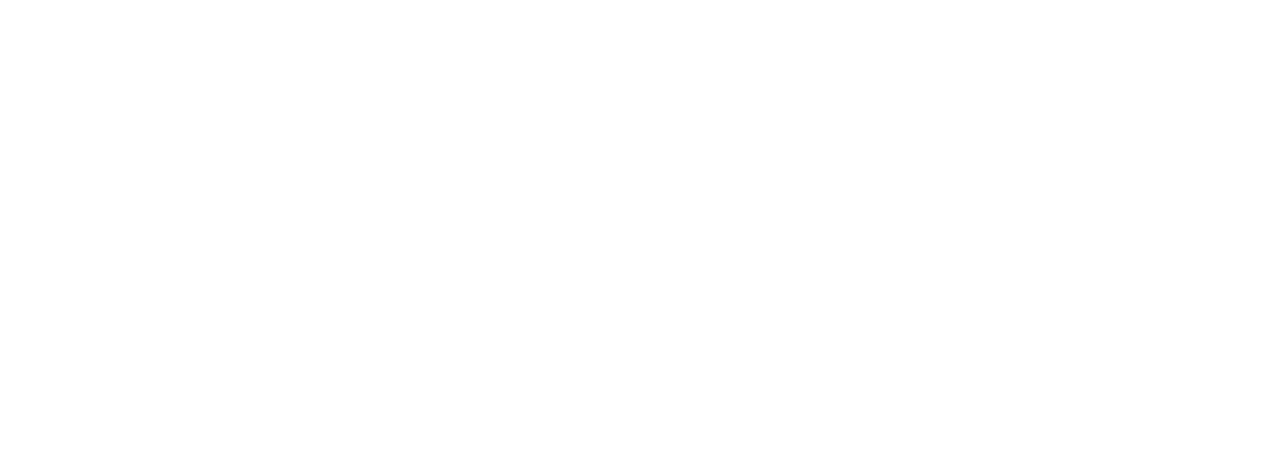
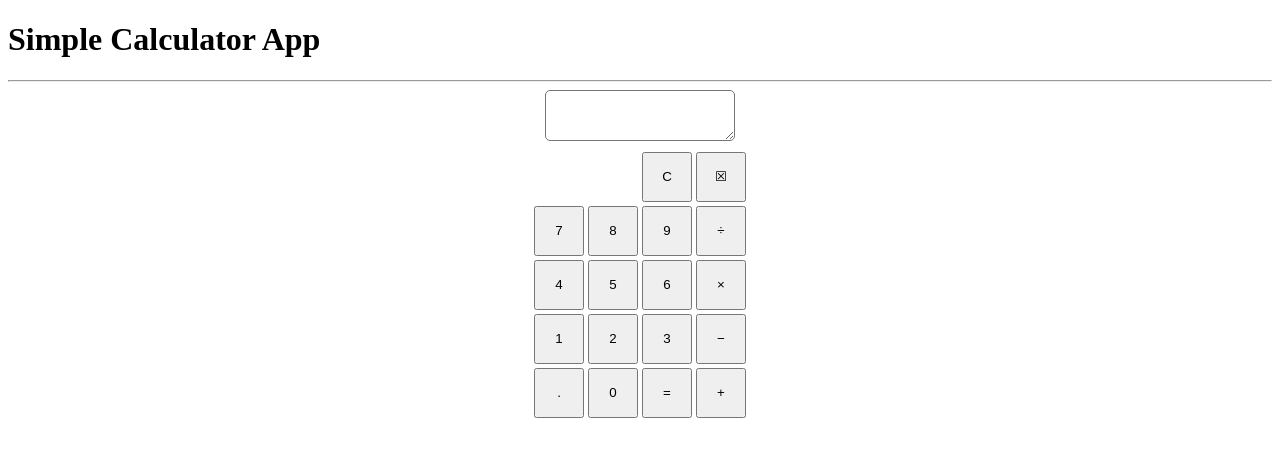
Before and after one commit to nutchoey/Simple-Django-Calculator, a Django app: page / in a window 1280 px wide. Before the commit the part shown is empty. Shown: the top 457 px of the page. Run offline with Django 5.2, Linux system fonts and the light colour scheme.

Commit message:
Decorate index.html

```diff
--- a/calculator/settings.py
+++ b/calculator/settings.py
@@ -116,6 +116,8 @@ USE_TZ = True
 # https://docs.djangoproject.com/en/5.2/howto/static-files/
 
 STATIC_URL = 'static/'
+STATICFILES_DIRS = [BASE_DIR/'static']
+
 
 # Default primary key field type
 # https://docs.djangoproject.com/en/5.2/ref/settings/#default-auto-field
--- /dev/null
+++ b/static/css/style.css
@@ -0,0 +1,18 @@
+table{
+    margin-left:auto;
+    margin-right:auto;
+}
+
+textarea{
+    display: block;
+    margin-bottom: 8px;
+    margin-left:auto;
+    margin-right:auto;
+    border-radius: 5px;
+
+}
+
+button{
+    height: 50px;
+    width: 50px;
+}
--- a/templates/index.html
+++ b/templates/index.html
@@ -1,11 +1,59 @@
+{% load static %}
 <!DOCTYPE html>
 <html lang="en">
 <head>
     <meta charset="UTF-8">
     <meta name="viewport" content="width=device-width, initial-scale=1.0">
-    <title>Document</title>
+    <title>Calculator</title>
+    <link href="{% static 'css/style.css'%}" rel="stylesheet">
 </head>
 <body>
+    <div class="container">
+		<div class="jumbotron">
+			<h1 class="display-3">Simple Calculator App</h1>
 
+			<hr class="my-4">
+		</div>
+
+
+		<textarea id="resultArea" readonly rows="3" cols="21"></textarea>
+
+		<table>
+			<tr>
+				<td></td>
+				<td></td>
+				<td><button id="clrTxt" class="btn btn-danger">C</button></td>
+				<td><button id="del" class="btn btn-default">&#9746;</button></td>
+			</tr>
+
+			<tr>
+				<td><button id="num7" class="btn btn-default">7</button></td>
+				<td><button id="num8" class="btn btn-default">8</button></td>
+				<td><button id="num9" class="btn btn-default">9</button></td>
+				<td><button id="op3" class="btn btn-default">&div;</button></td>
+			</tr>
+
+			<tr>
+				<td><button id="num4" class="btn btn-default">4</button></td>
+				<td><button id="num5" class="btn btn-default">5</button></td>
+				<td><button id="num6" class="btn btn-default">6</button></td>
+				<td><button id="op2" class="btn btn-default">&times;</button></td>
+			</tr>
+
+			<tr>
+				<td><button id="num1" class="btn btn-default">1</button></td>
+				<td><button id="num2" class="btn btn-default">2</button></td>
+				<td><button id="num3" class="btn btn-default">3</button></td>
+				<td><button id="op1" class="btn btn-default">&minus;</button></td>
+			</tr>
+
+			<tr>
+				<td><button id="decp" class="btn btn-default">.</button></td>
+				<td><button id="num0" class="btn btn-default">0</button></td>
+				<td><button id="eq" class="btn btn-default">=</button></td>
+				<td><button id="op0" class="btn btn-default">&plus;</button></td>
+			</tr>
+		</table>
+	</div>
 </body>
 </html>
```
